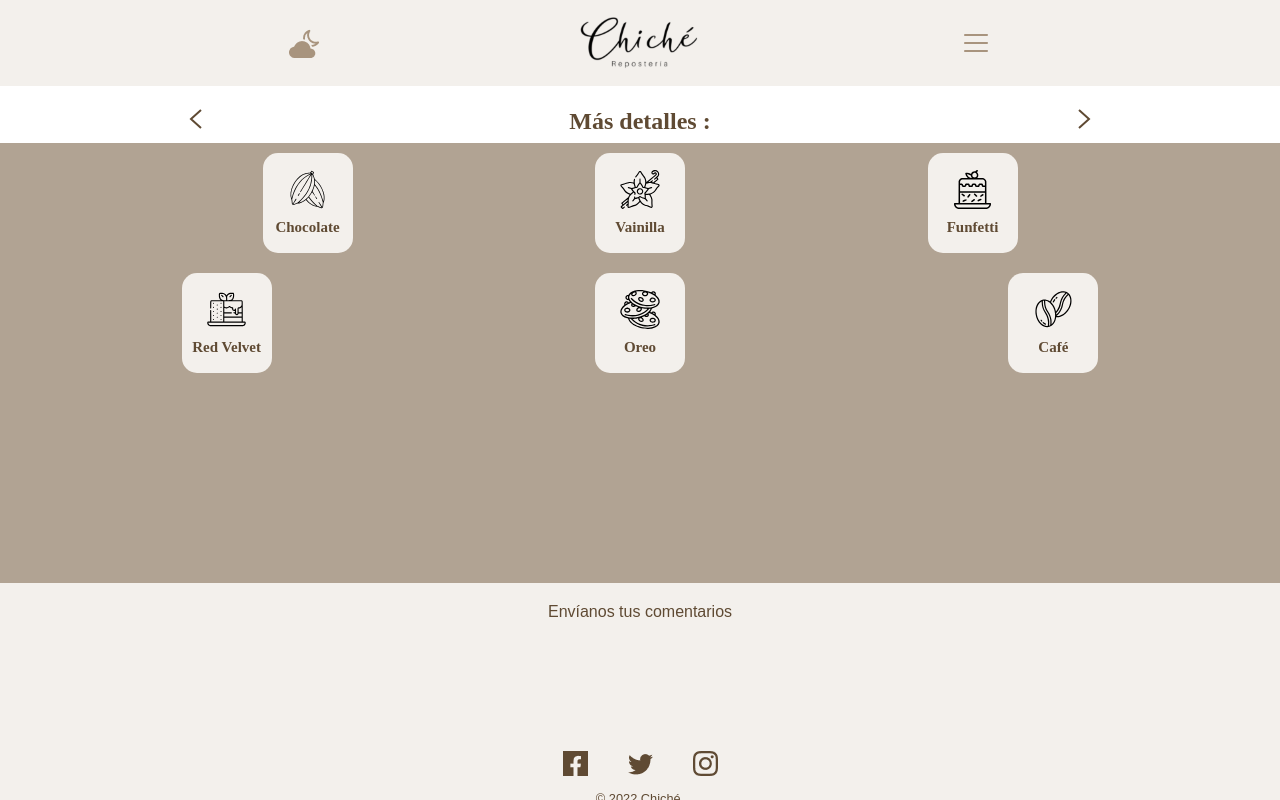
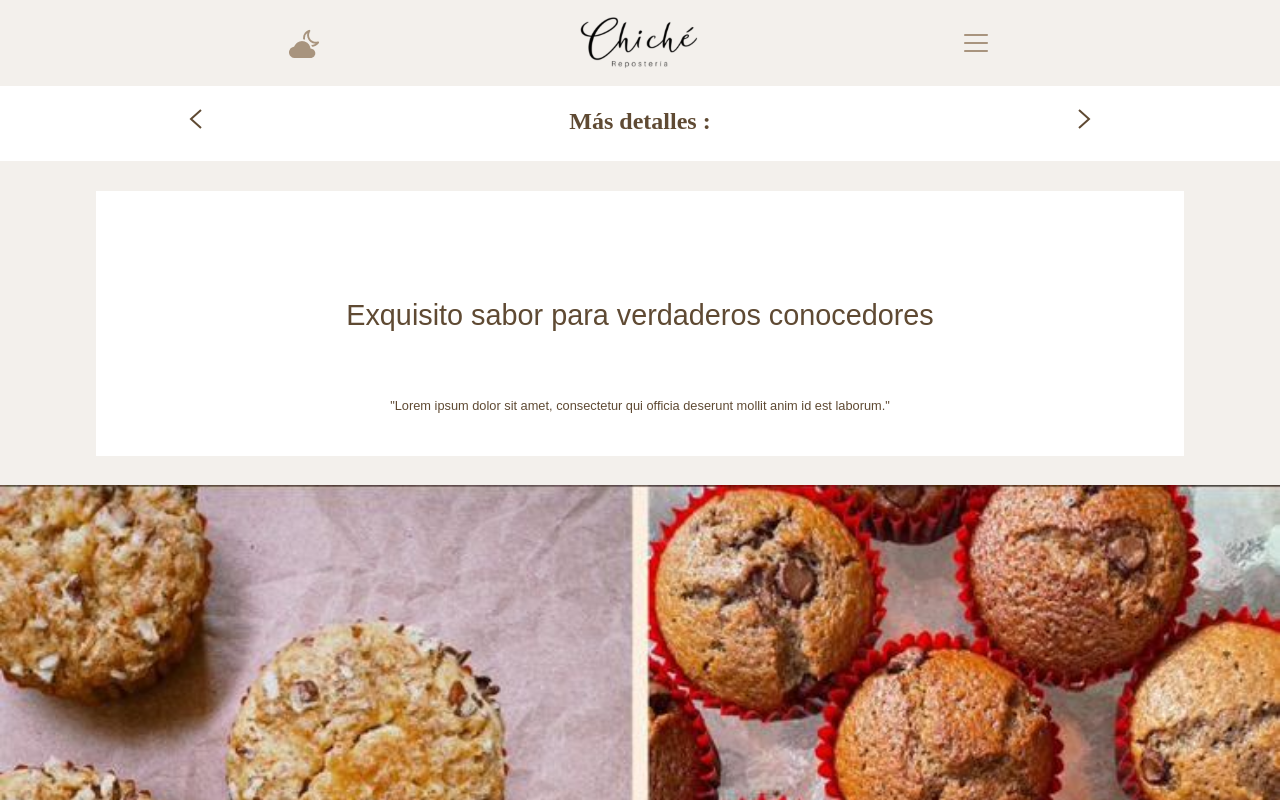
Before and after one commit to Adolfo-Juarez/chiche-client, a React (Vite) app: page / in a window 1280 px wide. Shown: the top 800 px of the page. Built offline with nearby package versions, Linux system fonts and the light colour scheme; a web font is replaced by a local one.

Commit message:
Vista Principal

```diff
--- /dev/null
+++ b/src/assets/stylesheets/VistaPrincipal.css
@@ -0,0 +1,109 @@
+main.home {
+    width: 100%;
+    margin-top: 20px;
+}
+
+section.order {
+    width: 100%;
+    height: 324px;
+    display: flex;
+    justify-content: center;
+    align-items: center;
+    background-color: #F3F0EC;
+}
+
+section.order .content {
+    width: 85%;
+    height: 265px;
+    background-color: #FFFFFF;
+}
+
+section.order .content h1 {
+    display: block;
+    width: 80%;
+    margin: 0 auto;
+    margin-top: 10%;
+    color: #5F4A33;
+    text-align: center;
+    font-size: 1.8em;
+    font-weight: 500;
+}
+
+section.order .content p {
+    display: block;
+    width: 80%;
+    margin: 0 auto;
+    margin-top: 6%;
+    color: #5F4A33;
+    text-align: center;
+    font-size: 0.8em;
+    font-weight: 500;
+}
+
+section.order .content a.btn {
+    display: block;
+    width: 35%;
+    padding: 3% 0;
+    margin: 0 auto;
+    margin-top: 7.5%;
+    color: #5F4A33;
+    background-color: #F3F0EC;
+    text-align: center;
+    font-size: 0.8em;
+    font-weight: 600;
+    text-decoration: none;
+    transition: all 300ms ease-out;
+}
+
+section.order .content a.btn:hover,
+section.order .content a.btn:focus,
+section.order .content a.btn:active {
+    color: #F3F0EC;
+    background-color: #352F29;
+    transition: all 350ms ease-in;
+}
+
+section.cupcakes {
+    width: 100%;
+    display: flex;
+    justify-content: center;
+    flex-direction: column;
+}
+
+section.cupcakes .content {
+    width: 80%;
+    margin: 0 auto;
+    margin-top: 25px;
+}
+
+section.cupcakes .content h1 {
+    color: #5F4A33;
+    font-weight: 600;
+    font-size: 1.8em;
+    text-align: left;
+}
+
+section.cupcakes .content p {
+    color: #5F4A33;
+    font-weight: 500;
+    font-size: 0.9em;
+    text-align: justify;
+    margin-top: 25px;
+}
+
+section.cupcakes .content span {
+    display: block;
+    color: #5F4A33;
+    font-weight: 600;
+    font-size: 0.9em;
+    text-align: justify;
+    margin-top: 25px;
+}
+
+section.cupcakes .image img {
+    width: 100%;
+}
+
+section.cupcakes .image img.margin {
+    margin-top: -20%;
+}
--- /dev/null
+++ b/src/components/VistaPrincipal.jsx
@@ -0,0 +1,44 @@
+import cupcakes from "../assets/img/img-6.jpeg";
+import cupcakes2 from "../assets/img/cupcakes2.png";
+import "../assets/stylesheets/VistaPrincipal.css";
+
+function VistaPrincipal() {
+  return (
+    <>
+      <main class="home">
+        <section class="order">
+          <div class="content">
+            <h1>Exquisito sabor para verdaderos conocedores</h1>
+            <p>
+              "Lorem ipsum dolor sit amet, consectetur qui officia deserunt
+              mollit anim id est laborum."
+            </p>
+            <a class="btn" href="#">
+              Ordena aquí
+            </a>
+          </div>
+        </section>
+        <section class="cupcakes">
+          <div class="image">
+            <img src={cupcakes} alt="Cupcakes" />
+          </div>
+          <div class="content">
+            <h1>Sobre nosotros</h1>
+            <p>
+              "Lorem ipsum dolor sit amet, consectetur qui officia deserunt
+              mollit anim id est laborumconsectetur qui officia deserunt mollit
+              anim id est laborumconsectetur qui officia anim id est
+              laborumconsectetur qui official“.
+            </p>
+            <span>- Leonardo Toledo</span>
+          </div>
+          <div class="image">
+            <img class="margin" src={cupcakes2} alt="Cupcakes" />
+          </div>
+        </section>
+      </main>
+    </>
+  );
+}
+
+export default VistaPrincipal;
--- a/src/main.jsx
+++ b/src/main.jsx
@@ -1,5 +1,6 @@
 import React from "react";
 import ReactDOM from "react-dom/client";
+import Home from "./views/Home";
 import PagePastel1 from "./views/OrderPastel1";
 import PagePastel2 from "./views/OrderPastel2";
 import PagePastel3 from "./views/OrderPastel3";
@@ -7,6 +8,6 @@ import "./assets/stylesheets/index.css";
 
 ReactDOM.createRoot(document.getElementById("root")).render(
   <React.StrictMode>
-    <PagePastel1 />
+    <Home />
   </React.StrictMode>
 );
--- /dev/null
+++ b/src/views/Home.jsx
@@ -0,0 +1,17 @@
+import Header from "../components/Header";
+import Barra from "../components/Barra";
+import VistaPrincipal from "../components/VistaPrincipal";
+import Footer from "../components/Footer";
+
+function Home() {
+  return (
+    <>
+      <Header></Header>
+      <Barra></Barra>
+      <VistaPrincipal></VistaPrincipal>
+      <Footer></Footer>
+    </>
+  );
+}
+
+export default Home;
```
Also changed, not shown: src/assets/img/cupcakes2.png (added).
